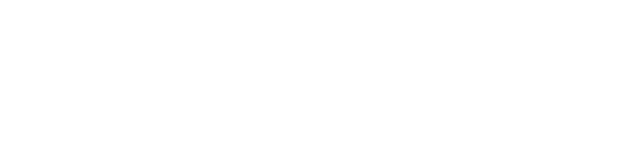
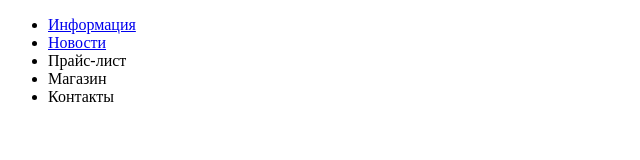
Before and after one commit to DrBranom/arhprofit, a plain HTML site: page index.html in a window 1280 px wide. Shown: the whole page, without its empty margins (0-640 px from the left). Drawn offline with Linux system fonts and the light colour scheme.

Commit message:
header - menu

```diff
--- a/index.html
+++ b/index.html
@@ -9,6 +9,23 @@
 </head>
 
 <body>
+    <header class="main-header">
+        <nav class="main-navigation"></nav>
+        <ul class="site-navigation">
+            <li>
+                <a href="info.html">Информация</a>
+            </li>
+            <li>
+                <a href="news.html">Новости</a>
+            </li>
+            <li>
+                <a href="price.html"></a>Прайс-лист</li>
+            <li>
+                <a href="shop.html"></a>Магазин</li>
+            <li>
+                <a href="contacts.html"></a>Контакты</li>
+        </ul>
+    </header>
 
 </body>
 
```
